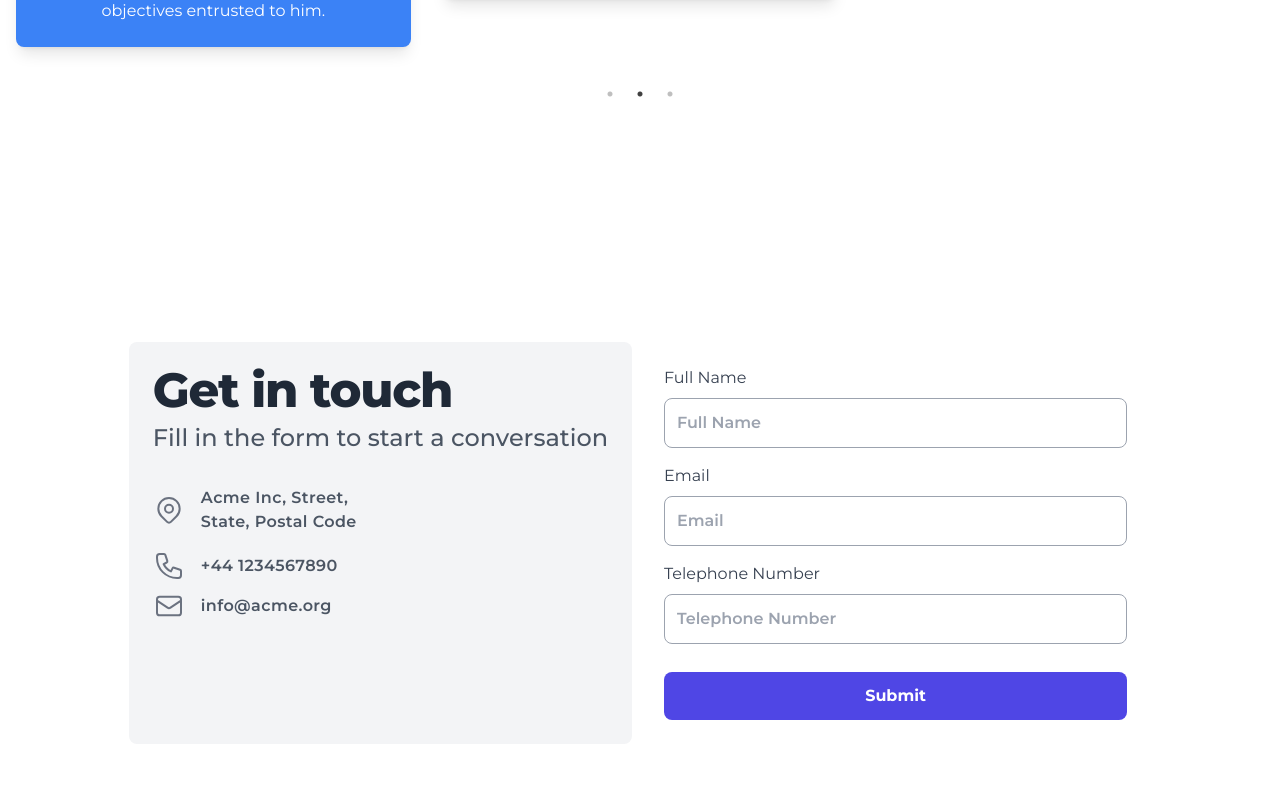
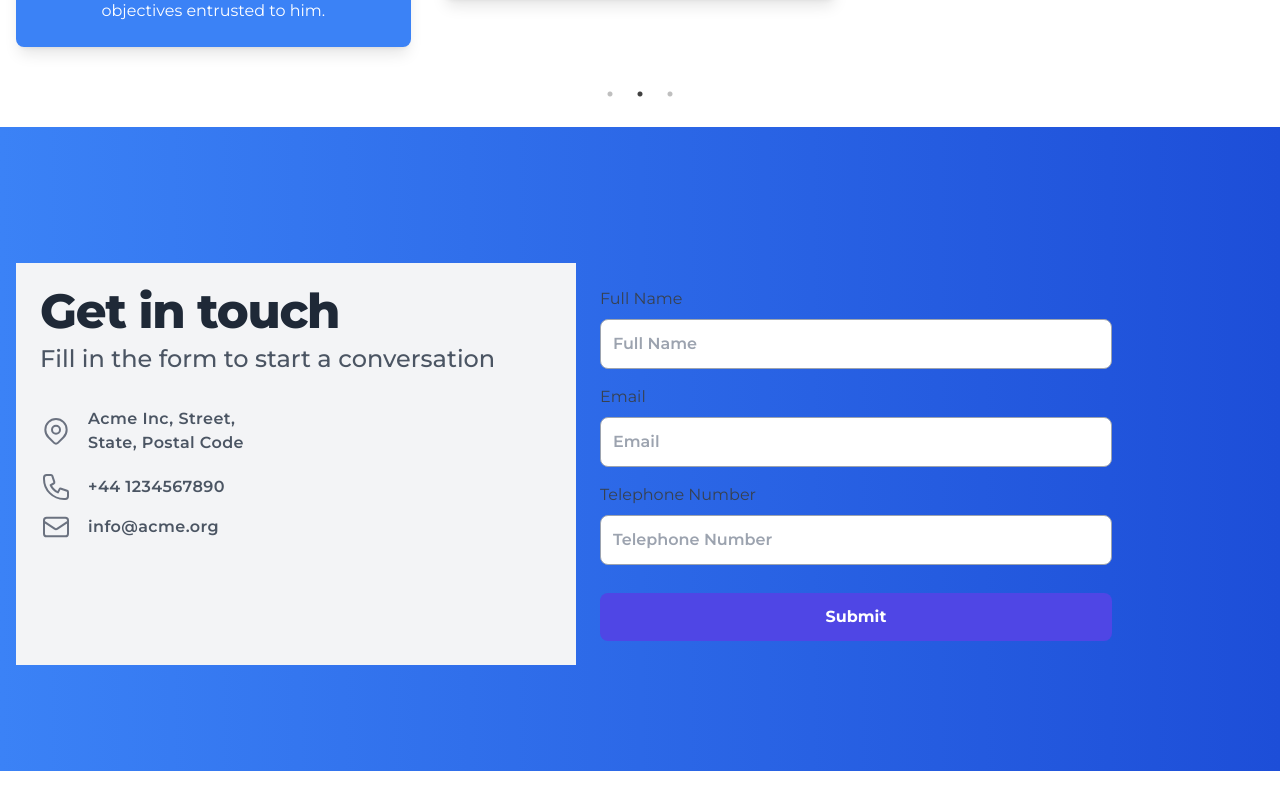
Before and after one commit to rquinterosv/TutorProfile, a React (Vite) app: page / in a window 1280 px wide. Shown: the part 2500-3309 px from the top of the page. After the commit the page ends 3271 px from the top, so only its background shows below. Built offline with nearby package versions, Linux system fonts and the light colour scheme.

Commit message:
agregando formulario de contacto

```diff
--- a/index.html
+++ b/index.html
@@ -2,9 +2,9 @@
 <html lang="en">
   <head>
     <meta charset="UTF-8" />
-    <link rel="icon" type="image/svg+xml" href="/vite.svg" />
+    <link rel="icon" type="image/svg+xml" href="/src/assets/img/perfil.jpeg" />
     <meta name="viewport" content="width=device-width, initial-scale=1.0" />
-    <title>Rafa Tutoring</title>
+    <title>Tech Tutor - Rafa Quinteros</title>
 
     <!-- Fonts -->
     <link rel="preconnect" href="https://fonts.googleapis.com">
--- a/src/components/Profile.jsx
+++ b/src/components/Form.jsx
@@ -2,12 +2,12 @@ import React from 'react';
 
 const Profile = () => {
   return (
-    <div className="relative flex items-top justify-center min-h-screen bg-white dark:bg-gray-900 sm:items-center sm:pt-0">
-      <div className="max-w-6xl mx-auto sm:px-6 lg:px-8">
-        <div className="mt-8 overflow-hidden">
-          <div className="grid grid-cols-1 md:grid-cols-2">
-            <div className="p-6 mr-2 bg-gray-100 dark:bg-gray-800 sm:rounded-lg">
-              <h1 className="text-4xl sm:text-5xl text-gray-800 dark:text-white font-extrabold tracking-tight">
+    <div className="pb-12 pt-20 bg-gradient-to-r from-blue-500 to-blue-700 dark:bg-dark lg:pb-[90px] lg:pt-[120px] overflow-x-hidden">
+      <div className="max-w-6xl">
+        <div className="overflow-hidden">
+          <div className="grid grid-cols-1 md:grid-cols-2 p-4">
+            <div className="p-6 bg-gray-100">
+              <h1 className="text-4xl sm:text-5xl text-gray-800 font-extrabold tracking-tight">
                 Get in touch
               </h1>
               <p className="text-normal text-lg sm:text-2xl font-medium text-gray-600 dark:text-gray-400 mt-2">
--- a/src/pages/Home.jsx
+++ b/src/pages/Home.jsx
@@ -2,7 +2,7 @@ import React, { useState, useEffect } from 'react';
 import LengSelect from '../components/LengSelect';
 import Hero from '../components/Hero'
 import Courses from '../components/Courses'
-import Profile from '../components/Profile'
+import Form from '../components/Form'
 import Reference from '../components/Reference'
 
 const Home = () => {
@@ -25,7 +25,7 @@ const Home = () => {
       <Hero />
       <Courses />
       <Reference />
-      <Profile />
+      <Form />
     </div>
   );
 };
```
